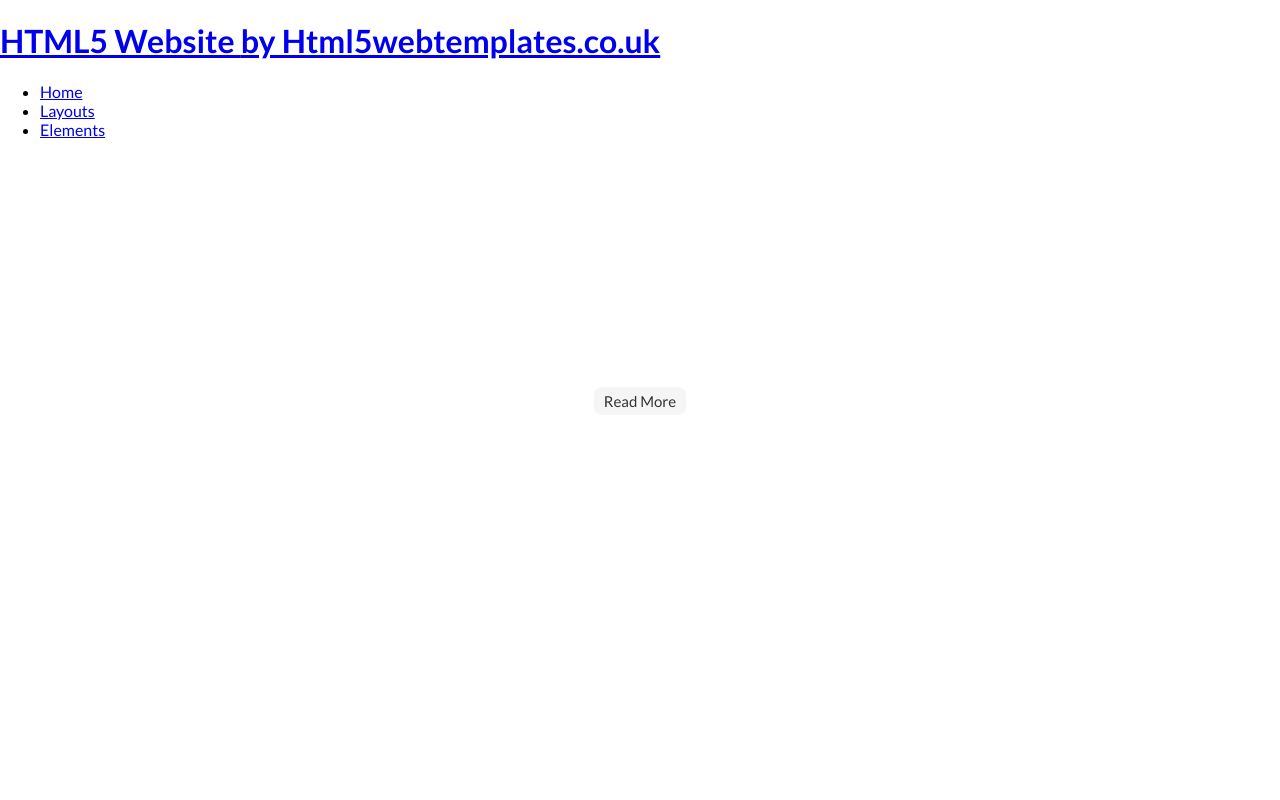
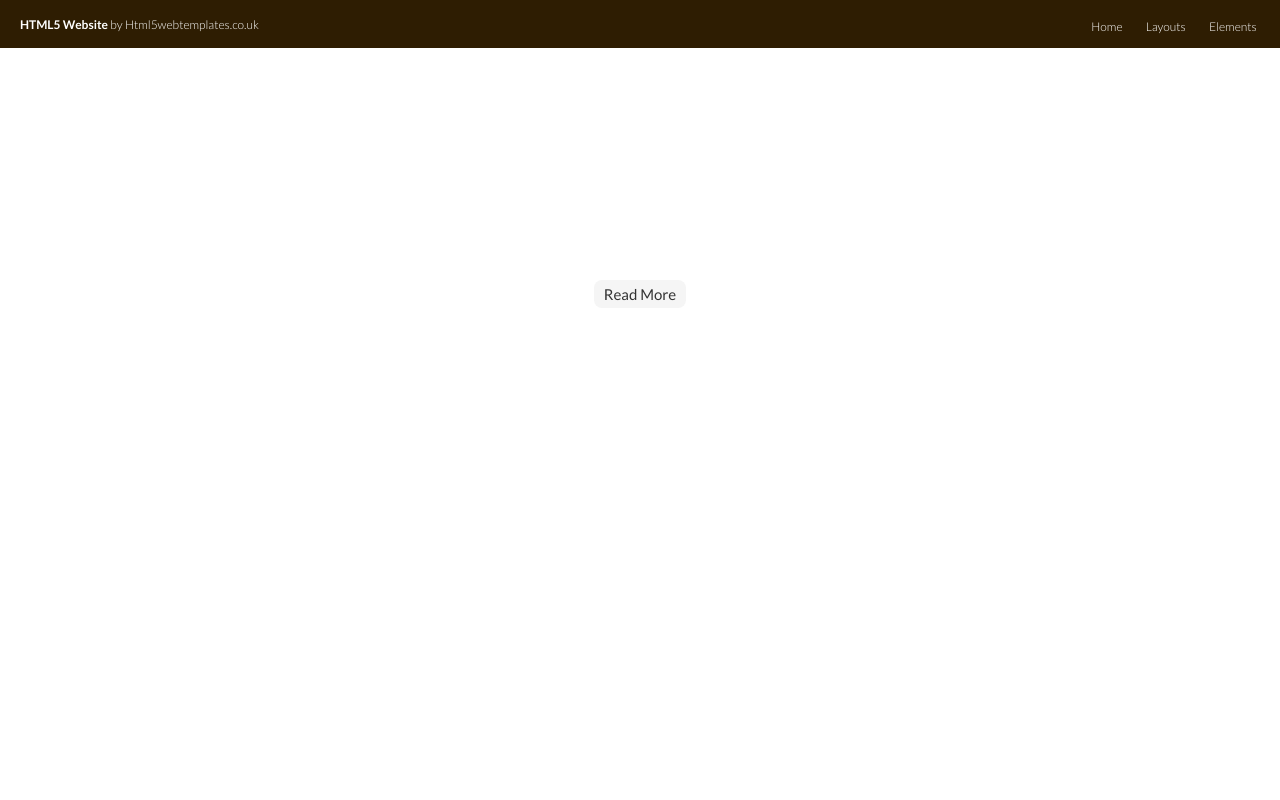
Before and after one commit to selinahussain/magna-aliquam, a plain HTML site: page index.html in a window 1280 px wide. Shown: the top 800 px of the page. Drawn offline with Linux system fonts and the light colour scheme.

Commit message:
updated style.css
Added the css styling for navigation bar

```diff
--- a/css/style.css
+++ b/css/style.css
@@ -7,6 +7,7 @@ html {
 body {
   font-family: "Lato", sans-serif;
   font-size: 1.6em;
+  height: 150vh;
 }
 
 *,
@@ -52,6 +53,51 @@ body {
 .hero-button:hover {
   background: #777777;
   color: #fff;
+}
+
+
+
+
+header{
+    height: 48px;
+    width: 100%;
+    background-color: #2e1d02;
+
+}
+a{
+    color: white;
+    font-size: 1.2rem;
+    list-style: none;
+    text-decoration: none;
+}
+a:hover{
+    color: #ce3d3d;
+}
+#links{
+    font-weight: 100;
+}
+span{
+    font-weight: 300;
+}
+nav{
+    display: flex;
+    justify-content: space-between;
+    align-items: center;
+    margin-left: 20px;
+
+    height: 100%;
+    font-family: lato,helvetica, sans-serif;
+
+}
+ul{
+    display: flex;
+    width: 20%;
+    list-style: none;
+    justify-content: space-evenly;
+
+}
+h1{
+    font-size: 1rem;
 }
 
 /*=============================================
```
